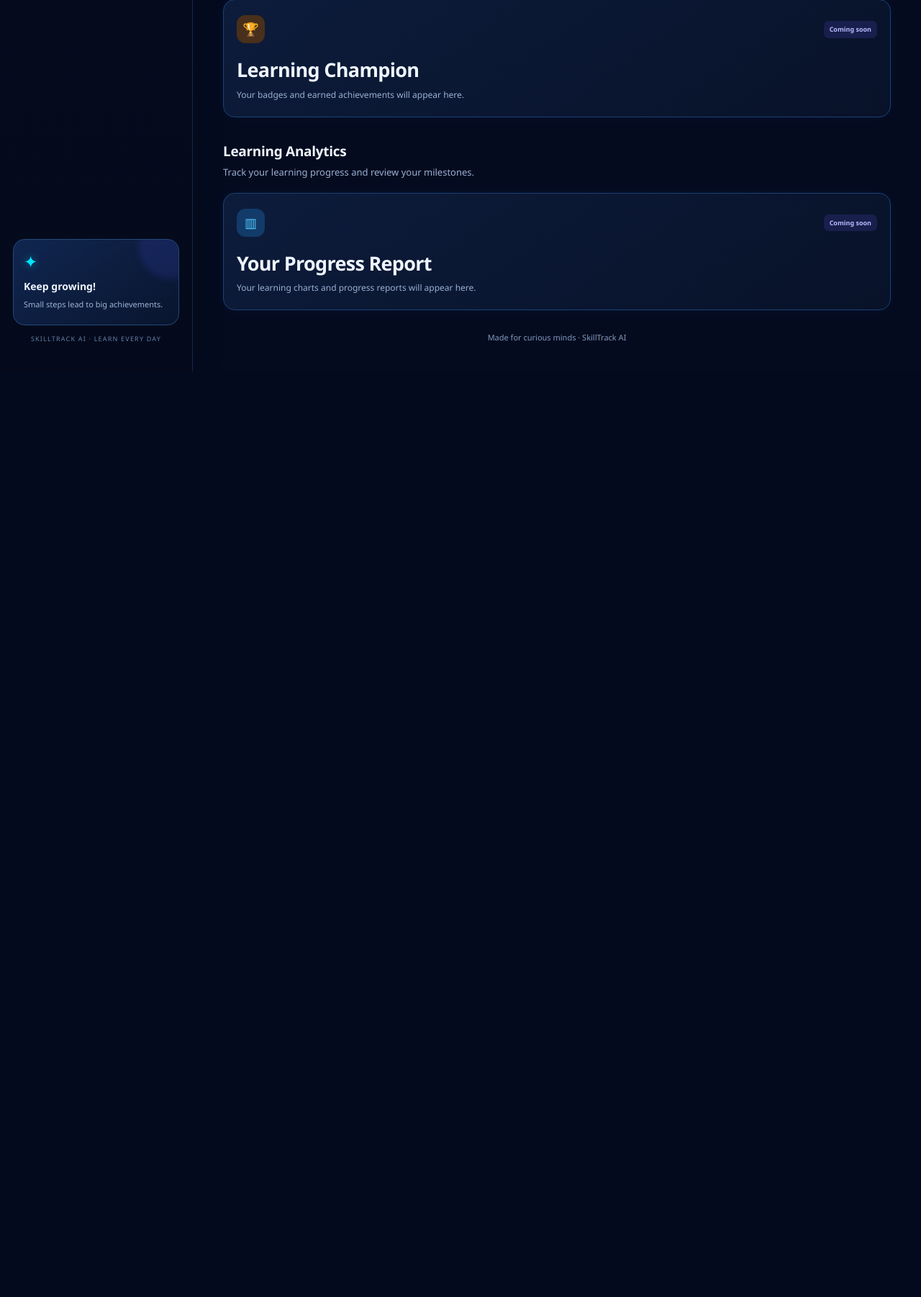
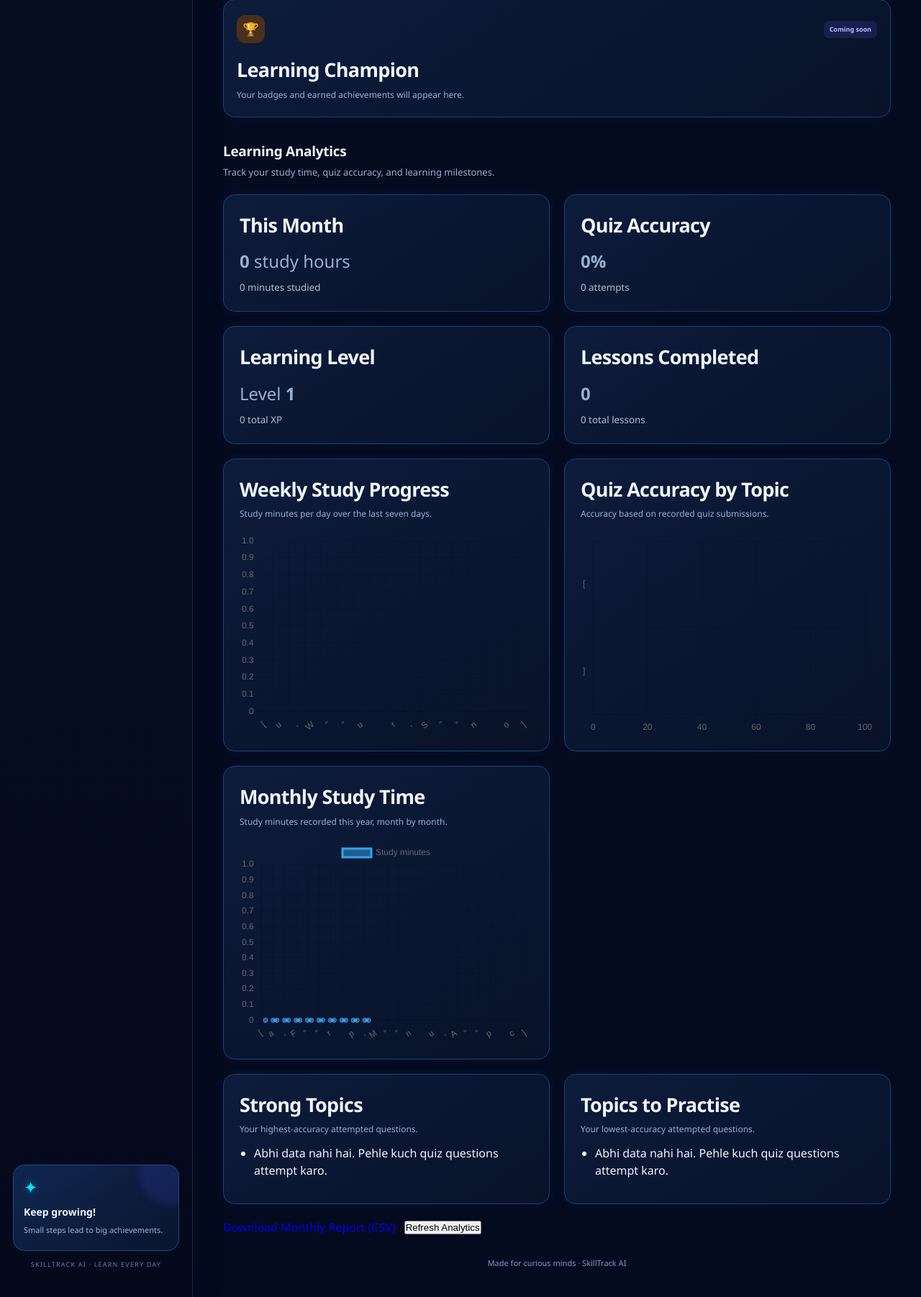
Before and after one commit to krishnakumar941042-byte/SkillTrack-AI, a Django app: page / in a window 1280 px wide. Shown: the part 3863-5665 px from the top of the page at 72% size. Before the commit the page ends 4379 px from the top, so only its background shows below. Run offline with Django 5.2, Linux system fonts and the light colour scheme; data comes from the database, SQL or seed files in the repository; data that the repository does not hold is empty; a map, chart or similar area stays blank.

Commit message:
Build learning analytics dashboard and monthly reports

```diff
--- /dev/null
+++ b/analytics/urls.py
@@ -0,0 +1,12 @@
+
+from django.urls import path
+from . import views
+
+urlpatterns = [
+    path("api/", views.analytics_api, name="analytics_api"),
+    path(
+        "monthly-report.csv",
+        views.monthly_report_csv,
+        name="monthly_report_csv",
+    ),
+]
--- a/analytics/views.py
+++ b/analytics/views.py
@@ -1,3 +1,211 @@
+
+import csv
+import json
+from datetime import timedelta
+from django.db.models import Q
+from django.contrib.auth.decorators import login_required
+from django.db.models import Avg, Count, Sum
+from django.db.models.functions import TruncDate, TruncMonth
+from django.http import HttpResponse
 from django.shortcuts import render
+from django.utils import timezone
+from django.views.decorators.http import require_GET
 
-# Create your views here.
+from learning.models import Course, Lesson
+from planner.models import StudySession, PlayerProfile, XPTransaction
+from practice.models import PracticeSubmission
+
+
+def _analytics_data():
+    today = timezone.localdate()
+    week_start = today - timedelta(days=6)
+    month_start = today.replace(day=1)
+
+    # Daily study minutes for the last seven days
+    sessions = StudySession.objects.filter(
+        session_date__gte=week_start,
+        session_date__lte=today,
+    )
+    daily_rows = (
+        sessions.values("session_date")
+        .annotate(minutes=Sum("duration_minutes"))
+        .order_by("session_date")
+    )
+    daily_map = {
+        row["session_date"]: row["minutes"] or 0
+        for row in daily_rows
+    }
+
+    weekly_labels = [
+        (week_start + timedelta(days=i)).strftime("%a")
+        for i in range(7)
+    ]
+    weekly_minutes = [
+        daily_map.get(week_start + timedelta(days=i), 0)
+        for i in range(7)
+    ]
+
+    # Quiz performance by question title
+    question_rows = (
+        PracticeSubmission.objects
+        .values("question_id", "question__title")
+        .annotate(
+            attempts=Count("id"),
+            correct=Count("id", filter=__import__(
+                "django.db.models", fromlist=["Q"]
+            ).Q(is_correct=True)),
+            average_score=Avg("score"),
+        )
+        .order_by("-attempts")
+    )
+
+    topic_labels = []
+    topic_accuracy = []
+    topics = []
+
+    for row in question_rows:
+        attempts = row["attempts"] or 0
+        correct = row["correct"] or 0
+        accuracy = round((correct / attempts) * 100) if attempts else 0
+        title = row["question__title"] or "Untitled question"
+
+        topic_labels.append(title[:35])
+        topic_accuracy.append(accuracy)
+        topics.append({
+            "title": title,
+            "attempts": attempts,
+            "correct": correct,
+            "accuracy": accuracy,
+            "average_score": round(row["average_score"] or 0, 1),
+        })
+
+    # Topics with at least one attempt, sorted by accuracy
+    topics_sorted = sorted(topics, key=lambda item: item["accuracy"])
+    weak_topics = topics_sorted[:3]
+    strong_topics = list(reversed(topics_sorted[-3:]))
+
+    # Current-month study total and quiz performance
+    month_sessions = StudySession.objects.filter(
+        session_date__gte=month_start,
+        session_date__lte=today,
+    )
+    monthly_minutes = month_sessions.aggregate(
+        total=Sum("duration_minutes")
+    )["total"] or 0
+
+    month_submissions = PracticeSubmission.objects.filter(
+        submitted_at__date__gte=month_start,
+        submitted_at__date__lte=today,
+    )
+    month_attempts = month_submissions.count()
+    month_correct = month_submissions.filter(is_correct=True).count()
+    month_accuracy = round(
+        (month_correct / month_attempts) * 100
+    ) if month_attempts else 0
+
+    # Monthly study totals for the current year
+    year_start = today.replace(month=1, day=1)
+    monthly_rows = (
+        StudySession.objects.filter(
+            session_date__gte=year_start,
+            session_date__lte=today,
+        )
+        .annotate(month=TruncMonth("session_date"))
+        .values("month")
+        .annotate(minutes=Sum("duration_minutes"))
+        .order_by("month")
+    )
+    monthly_map = {
+        row["month"].month: row["minutes"] or 0
+        for row in monthly_rows if row["month"]
+    }
+
+    month_labels = [
+        timezone.datetime(today.year, month, 1).strftime("%b")
+        for month in range(1, today.month + 1)
+    ]
+    month_minutes = [
+        monthly_map.get(month, 0)
+        for month in range(1, today.month + 1)
+    ]
+
+    profile = PlayerProfile.objects.order_by("-id").first()
+    total_xp = profile.total_xp if profile else 0
+    level = profile.level if profile else 1
+    total_courses = Course.objects.filter(is_active=True).count()
+    completed_lessons = Lesson.objects.filter(is_completed=True).count()
+    total_lessons = Lesson.objects.count()
+
+    return {
+        "weekly_labels": json.dumps(weekly_labels),
+        "weekly_minutes": json.dumps(weekly_minutes),
+        "topic_labels": json.dumps(topic_labels),
+        "topic_accuracy": json.dumps(topic_accuracy),
+        "month_labels": json.dumps(month_labels),
+        "month_minutes": json.dumps(month_minutes),
+        "monthly_minutes": monthly_minutes,
+        "monthly_hours": round(monthly_minutes / 60, 1),
+        "month_attempts": month_attempts,
+        "month_correct": month_correct,
+        "month_accuracy": month_accuracy,
+        "strong_topics": strong_topics,
+        "weak_topics": weak_topics,
+        "topics": topics,
+        "total_xp": total_xp,
+        "level": level,
+        "total_courses": total_courses,
+        "completed_lessons": completed_lessons,
+        "total_lessons": total_lessons,
+        "today": today,
+    }
+
+
+@require_GET
+def analytics_api(request):
+    """JSON data for dashboard charts."""
+    data = _analytics_data()
+    return HttpResponse(
+        json.dumps(data, default=str),
+        content_type="application/json",
+    )
+
+
+@require_GET
+def monthly_report_csv(request):
+    """Download a CSV summary for the current month."""
+    data = _analytics_data()
+    response = HttpResponse(content_type="text/csv; charset=utf-8")
+    response["Content-Disposition"] = (
+        f'attachment; filename="skilltrack-report-{data["today"]:%Y-%m}.csv"'
+    )
+
+    writer = csv.writer(response)
+    writer.writerow(["SkillTrack AI - Monthly Learning Report"])
+    writer.writerow(["Report month", data["today"].strftime("%B %Y")])
+    writer.writerow(["Study time (minutes)", data["monthly_minutes"]])
+    writer.writerow(["Study time (hours)", data["monthly_hours"]])
+    writer.writerow(["Quiz attempts", data["month_attempts"]])
+    writer.writerow(["Correct attempts", data["month_correct"]])
+    writer.writerow(["Quiz accuracy (%)", data["month_accuracy"]])
+    writer.writerow(["Total XP", data["total_xp"]])
+    writer.writerow(["Current level", data["level"]])
+    writer.writerow([
+        "Lessons completed",
+        f'{data["completed_lessons"]}/{data["total_lessons"]}',
+    ])
+    writer.writerow([])
+    writer.writerow(["Question / Topic", "Attempts", "Correct", "Accuracy (%)"])
+
+    for topic in data["topics"]:
+        writer.writerow([
+            topic["title"],
+            topic["attempts"],
+            topic["correct"],
+            topic["accuracy"],
+        ])
+
+    return response
+
+
+def analytics_page(request):
+    return render(request, "dashboard.html", _analytics_data())
--- a/core/urls.py
+++ b/core/urls.py
@@ -1,7 +1,8 @@
 
-from django.urls import path
+from django.urls import include, path
 from . import views
 
 urlpatterns = [
     path("", views.dashboard, name="dashboard"),
+    path("analytics/", include("analytics.urls")),
 ]
--- a/static/css/dashboard.css
+++ b/static/css/dashboard.css
@@ -1886,3 +1886,78 @@ body.sidebar-collapsed .sidebar-toggle {
     margin: 6px 0;
     color: var(--text-secondary, #6b7280);
 }
+
+
+/* SkillTrack AI - Analytics */
+.analytics-summary-grid,
+.analytics-charts-grid,
+.analytics-topics-grid {
+    display: grid;
+    grid-template-columns: repeat(2, minmax(0, 1fr));
+    gap: 20px;
+    margin: 20px 0;
+}
+
+.analytics-summary-grid .stat-card,
+.analytics-chart-card,
+.analytics-topics-grid .stat-card {
+    min-width: 0;
+    padding: 22px;
+}
+
+.analytics-summary-grid h3,
+.analytics-chart-card h3,
+.analytics-topics-grid h3 {
+    margin-top: 0;
+}
+
+.analytics-summary-grid p {
+    font-size: 1.5rem;
+    margin: 12px 0 5px;
+}
+
+.analytics-summary-grid small {
+    opacity: 0.75;
+}
+
+.analytics-chart-container {
+    position: relative;
+    width: 100%;
+    height: 280px;
+    margin-top: 18px;
+}
+
+.analytics-topics-grid ul {
+    padding-left: 20px;
+}
+
+.analytics-topics-grid li {
+    margin: 12px 0;
+    overflow-wrap: anywhere;
+}
+
+.analytics-report-actions {
+    display: flex;
+    flex-wrap: wrap;
+    align-items: center;
+    gap: 12px;
+    margin: 20px 0 30px;
+}
+
+.analytics-report-actions a,
+.analytics-report-actions button {
+    cursor: pointer;
+    text-decoration: none;
+}
+
+@media (max-width: 760px) {
+    .analytics-summary-grid,
+    .analytics-charts-grid,
+    .analytics-topics-grid {
+        grid-template-columns: 1fr;
+    }
+
+    .analytics-chart-container {
+        height: 240px;
+    }
+}
--- /dev/null
+++ b/static/js/analytics.js
@@ -0,0 +1,141 @@
+
+(() => {
+    "use strict";
+
+    const endpoint = "/analytics/api/";
+    const charts = {};
+
+    function setText(id, value) {
+        const element = document.getElementById(id);
+        if (element) element.textContent = value;
+    }
+
+    function renderList(id, topics) {
+        const list = document.getElementById(id);
+        if (!list) return;
+
+        list.replaceChildren();
+
+        if (!topics || topics.length === 0) {
+            const item = document.createElement("li");
+            item.textContent = "Abhi data nahi hai. Pehle kuch quiz questions attempt karo.";
+            list.appendChild(item);
+            return;
+        }
+
+        topics.forEach((topic) => {
+            const item = document.createElement("li");
+            item.textContent =
+                `${topic.title} — ${topic.accuracy}% accuracy (${topic.attempts} attempts)`;
+            list.appendChild(item);
+        });
+    }
+
+    function drawChart(canvasId, type, labels, datasets, options = {}) {
+        const canvas = document.getElementById(canvasId);
+        if (!canvas || typeof Chart === "undefined") return;
+
+        if (charts[canvasId]) {
+            charts[canvasId].destroy();
+        }
+
+        charts[canvasId] = new Chart(canvas, {
+            type,
+            data: { labels, datasets },
+            options: {
+                responsive: true,
+                maintainAspectRatio: false,
+                plugins: {
+                    legend: { display: type !== "bar" },
+                },
+                scales: type === "doughnut" ? {} : {
+                    y: { beginAtZero: true },
+                },
+                ...options,
+            },
+        });
+    }
+
+    async function loadAnalytics() {
+        try {
+            const response = await fetch(endpoint, {
+                headers: { Accept: "application/json" },
+                cache: "no-store",
+            });
+
+            if (!response.ok) {
+                throw new Error(`Analytics request failed: ${response.status}`);
+            }
+
+            const data = await response.json();
+
+            setText("monthly-hours", data.monthly_hours ?? 0);
+            setText("monthly-minutes", `${data.monthly_minutes ?? 0} minutes studied`);
+            setText("monthly-accuracy", `${data.month_accuracy ?? 0}%`);
+            setText("monthly-quiz-count", `${data.month_attempts ?? 0} attempts`);
+            setText("analytics-level", data.level ?? 1);
+            setText("analytics-xp", data.total_xp ?? 0);
+            setText("lessons-completed", data.completed_lessons ?? 0);
+            setText("lessons-total", `${data.total_lessons ?? 0} total lessons`);
+
+            drawChart(
+                "weeklyProgressChart",
+                "bar",
+                data.weekly_labels || [],
+                [{
+                    label: "Study minutes",
+                    data: data.weekly_minutes || [],
+                    borderWidth: 1,
+                }]
+            );
+
+            drawChart(
+                "topicAccuracyChart",
+                "bar",
+                data.topic_labels || [],
+                [{
+                    label: "Accuracy (%)",
+                    data: data.topic_accuracy || [],
+                    borderWidth: 1,
+                }],
+                {
+                    indexAxis: "y",
+                    scales: {
+                        x: {
+                            beginAtZero: true,
+                            max: 100,
+                        },
+                    },
+                }
+            );
+
+            drawChart(
+                "monthlyStudyChart",
+                "line",
+                data.month_labels || [],
+                [{
+                    label: "Study minutes",
+                    data: data.month_minutes || [],
+                    tension: 0.3,
+                    fill: false,
+                }]
+            );
+
+            renderList("strong-topics-list", data.strong_topics);
+            renderList("weak-topics-list", data.weak_topics);
+        } catch (error) {
+            console.error("Could not load analytics:", error);
+            renderList("strong-topics-list", []);
+            renderList("weak-topics-list", []);
+        }
+    }
+
+    document.addEventListener("DOMContentLoaded", () => {
+        loadAnalytics();
+
+        const refreshButton = document.getElementById("refreshAnalytics");
+        if (refreshButton) {
+            refreshButton.addEventListener("click", loadAnalytics);
+        }
+    });
+})();
--- a/templates/dashboard.html
+++ b/templates/dashboard.html
@@ -330,21 +330,95 @@
             </section>
 
 
+
             <section class="section-heading" id="analytics">
                 <div>
                     <h2>Learning Analytics</h2>
-                    <p>Track your learning progress and review your milestones.</p>
+                    <p>Track your study time, quiz accuracy, and learning milestones.</p>
                 </div>
             </section>
 
-            <section class="stat-card">
-                <div class="stat-top">
-                    <span class="stat-icon blue">▥</span>
-                    <span class="trend-badge">Coming soon</span>
-                </div>
-                <h3>Your Progress Report</h3>
-                <p>Your learning charts and progress reports will appear here.</p>
+            <section class="analytics-summary-grid">
+                <article class="stat-card">
+                    <h3>This Month</h3>
+                    <p><strong id="monthly-hours">0</strong> study hours</p>
+                    <small id="monthly-minutes">0 minutes studied</small>
+                </article>
+
+                <article class="stat-card">
+                    <h3>Quiz Accuracy</h3>
+                    <p><strong id="monthly-accuracy">0%</strong></p>
+                    <small id="monthly-quiz-count">0 attempts</small>
+                </article>
+
+                <article class="stat-card">
+                    <h3>Learning Level</h3>
+                    <p>Level <strong id="analytics-level">1</strong></p>
+                    <small><span id="analytics-xp">0</span> total XP</small>
+                </article>
+
+                <article class="stat-card">
+                    <h3>Lessons Completed</h3>
+                    <p><strong id="lessons-completed">0</strong></p>
+                    <small id="lessons-total">0 total lessons</small>
+                </article>
             </section>
+
+            <section class="analytics-charts-grid">
+                <article class="stat-card analytics-chart-card">
+                    <h3>Weekly Study Progress</h3>
+                    <p>Study minutes per day over the last seven days.</p>
+                    <div class="analytics-chart-container">
+                        <canvas id="weeklyProgressChart"></canvas>
+                    </div>
+                </article>
+
+                <article class="stat-card analytics-chart-card">
+                    <h3>Quiz Accuracy by Topic</h3>
+                    <p>Accuracy based on recorded quiz submissions.</p>
+                    <div class="analytics-chart-container">
+                        <canvas id="topicAccuracyChart"></canvas>
+                    </div>
+                </article>
+
+                <article class="stat-card analytics-chart-card">
+                    <h3>Monthly Study Time</h3>
+                    <p>Study minutes recorded this year, month by month.</p>
+                    <div class="analytics-chart-container">
+                        <canvas id="monthlyStudyChart"></canvas>
+                    </div>
+                </article>
+            </section>
+
+            <section class="analytics-topics-grid">
+                <article class="stat-card">
+                    <h3>Strong Topics</h3>
+                    <p>Your highest-accuracy attempted questions.</p>
+                    <ul id="strong-topics-list">
+                        <li>Loading topics...</li>
+                    </ul>
+                </article>
+
+                <article class="stat-card">
+                    <h3>Topics to Practise</h3>
+                    <p>Your lowest-accuracy attempted questions.</p>
+                    <ul id="weak-topics-list">
+                        <li>Loading topics...</li>
+                    </ul>
+                </article>
+            </section>
+
+            <div class="analytics-report-actions">
+                <a class="btn btn-primary" href="/analytics/monthly-report.csv">
+                    Download Monthly Report (CSV)
+                </a>
+                <button type="button" class="btn" id="refreshAnalytics">
+                    Refresh Analytics
+                </button>
+            </div>
+            </section>
+            </section>
+
 
 
 
@@ -354,7 +428,8 @@
         </main>
 
     </div>
-
+    <script src="https://cdn.jsdelivr.net/npm/chart.js"></script>
+    <script src="{% static 'js/analytics.js' %}"></script>
     <script src="{% static 'js/dashboard.js' %}"></script>
 
 </body>
```
